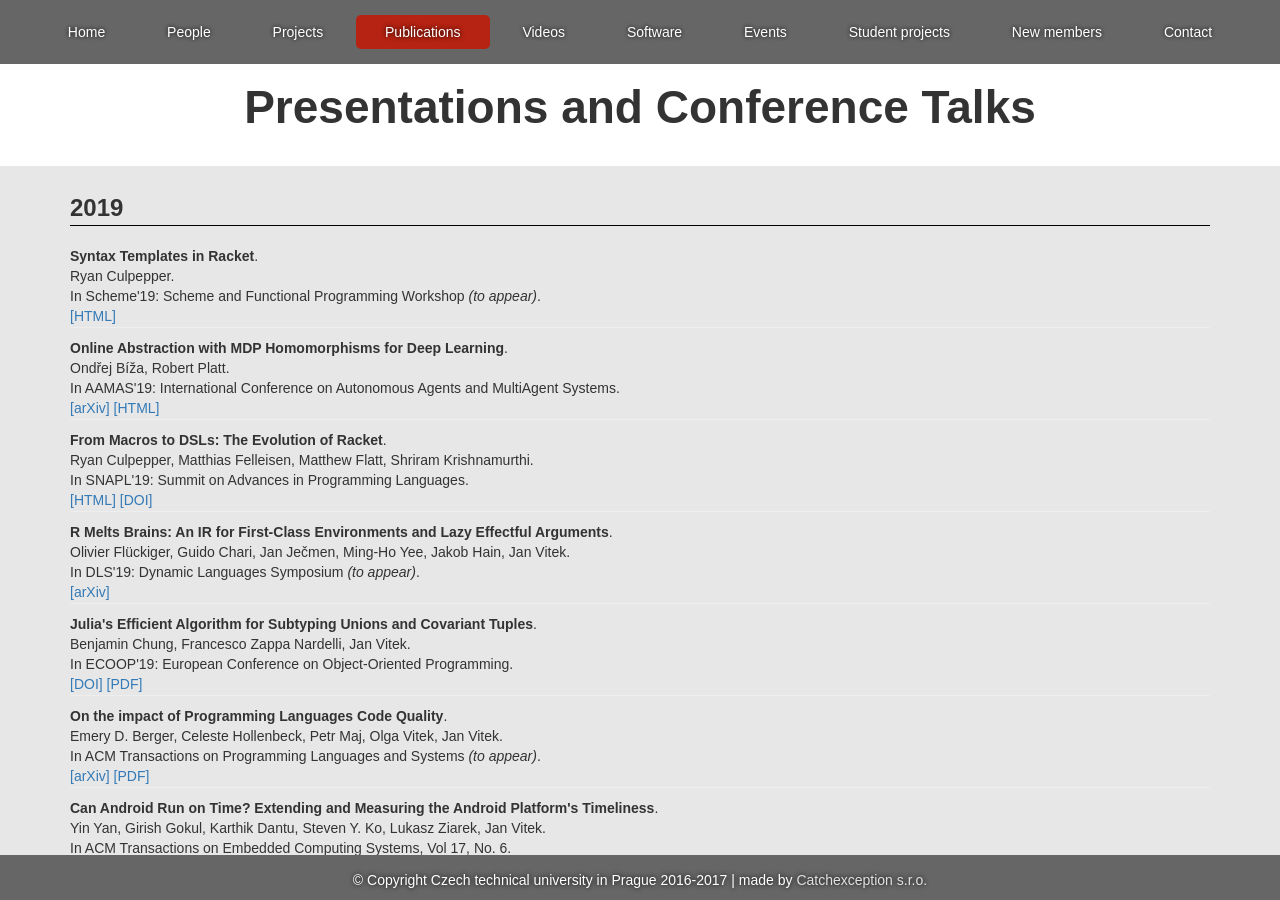
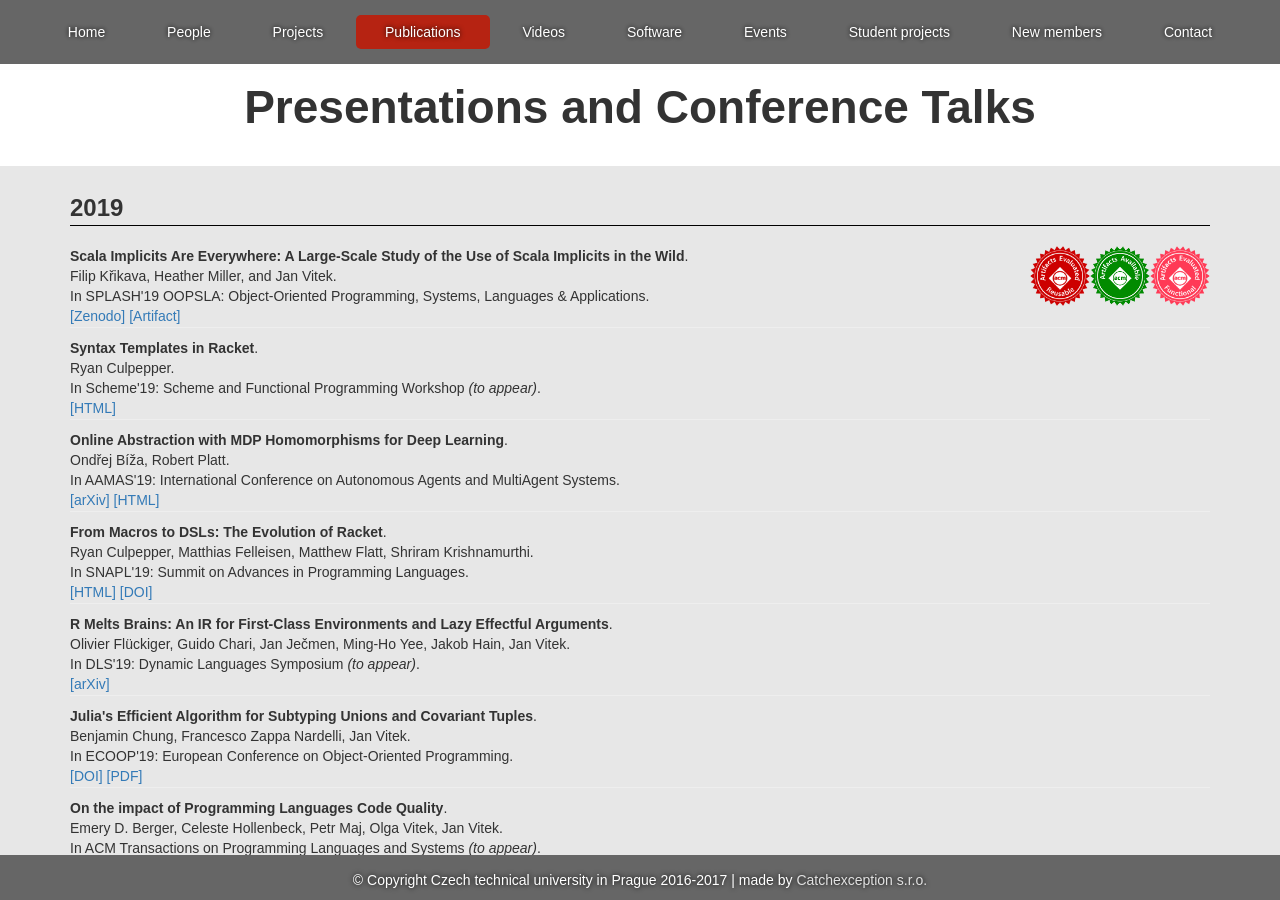
Before and after one commit to PRL-PRG/prl-prg.github.io, a Jekyll site: the page built from publications.md, in a window 1280 px wide and 900 px high. Built offline with Jekyll 4.4.1, drawn with Linux system fonts in a browser that asks for light colours.

Commit message:
Filip's Scala paper.

```diff
--- a/publications.md
+++ b/publications.md
@@ -8,6 +8,22 @@ displayed_years:
 publications:
 
 ##### 2019 #####
+
+ - year: 2019
+   title: "Scala Implicits Are Everywhere: A Large-Scale Study of the Use of Scala Implicits in the Wild"
+   authors: "Filip Křikava, Heather Miller, and Jan Vitek"
+   short_publication: "SPLASH'19 OOPSLA"
+   publication: "Object-Oriented Programming, Systems, Languages & Applications"
+   grants: "ELE"
+   badges:
+   - "acm_artifact_evaluated_reusable"
+   - "acm_artifact_available"
+   - "acm_artifact_evaluated_functional"
+   links:
+   - text: Zenodo
+     link: https://zenodo.org/record/3407292
+   - text: Artifact
+     link: https://zenodo.org/record/3369436
 
  - year: 2019
    title: "Syntax Templates in Racket"
```
